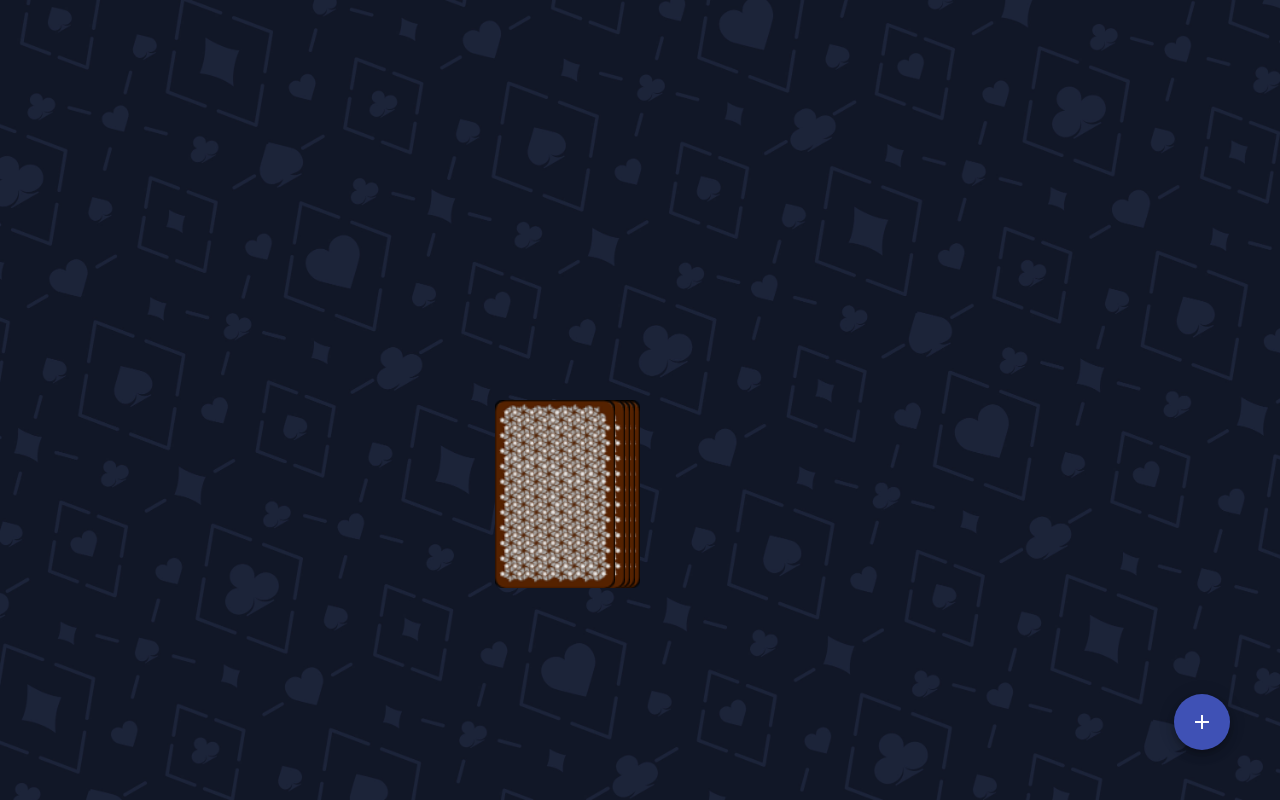
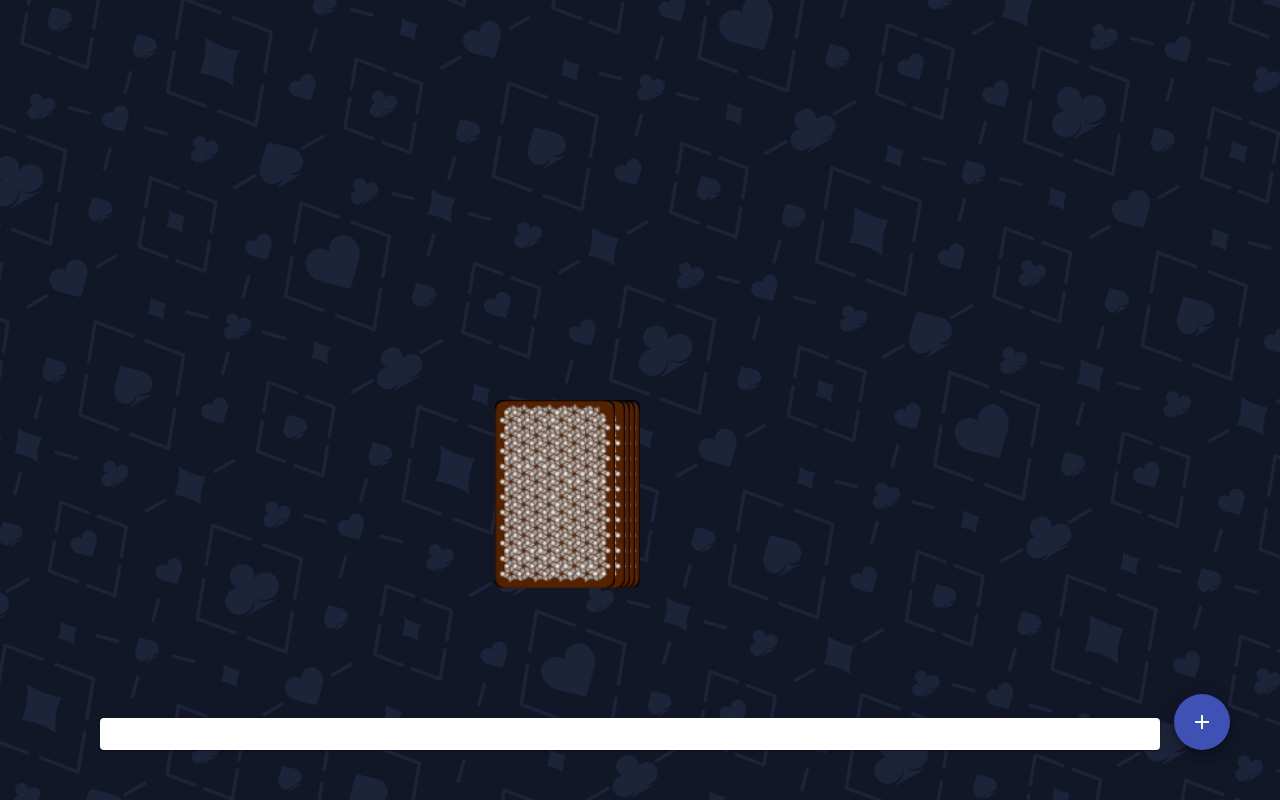
Before and after one commit to lucas-hmchr/ringoffire, an Angular app: page /game in a window 1280 px wide. Built offline with nearby package versions, Linux system fonts and the light colour scheme.

Commit message:
add game info

```diff
--- /dev/null
+++ b/src/app/game-info/game-info.component.html
@@ -0,0 +1,10 @@
+<mat-card>
+    <mat-card-header>
+        <mat-card-title>
+            {{ title }}
+        </mat-card-title>
+    </mat-card-header>
+    <mat-card-content>
+    {{ description }}
+    </mat-card-content>
+</mat-card>
--- /dev/null
+++ b/src/app/game-info/game-info.component.ts
@@ -0,0 +1,40 @@
+import { Component, Input, OnChanges, OnInit } from '@angular/core';
+import { MatCardModule } from '@angular/material/card';
+
+@Component({
+  selector: 'app-game-info',
+  imports: [MatCardModule],
+  templateUrl: './game-info.component.html',
+  styleUrl: './game-info.component.scss'
+})
+export class GameInfoComponent implements OnChanges {
+  cardAction = [
+    { title: 'Waterfall', description: 'Everyone has to start drinking at the same time. As soon as player 1 stops drinking, player 2 may stop drinking. Player 3 may stop as soon as player 2 stops drinking, and so on.' },
+    { title: 'You', description: 'You decide who drinks' },
+    { title: 'Me', description: 'Congrats! Drink a shot!' },
+    { title: 'Category', description: 'Come up with a category (e.g. Colors). Each player must enumerate one item from the category.' },
+    { title: 'Bust a jive', description: 'Player 1 makes a dance move. Player 2 repeats the dance move and adds a second one. ' },
+    { title: 'Chicks', description: 'All girls drink.' },
+    { title: 'Heaven', description: 'Put your hands up! The last player drinks!' },
+    { title: 'Mate', description: 'Pick a mate. Your mate must always drink when you drink and the other way around.' },
+    { title: 'Thumbmaster', description: '' },
+    { title: 'Men', description: 'All men drink.' },
+    { title: 'Quizmaster', description: '' },
+    { title: 'Never have i ever...', description: 'Say something you nnever did. Everyone who did it has to drink.' },
+    { title: 'Rule', description: 'Make a rule. Everyone needs to drink when he breaks the rule.' },
+  ];
+
+  title: string = '';
+  description: string = '';
+
+  @Input() card: string = '';
+
+  ngOnChanges(): void {
+    if (this.card) {
+      let cardNumber = +this.card.split('_')[1];
+      this.title = this.cardAction[cardNumber - 1].title;
+      this.description = this.cardAction[cardNumber - 1].description;
+    }
+
+  }
+}
--- a/src/app/game/game.component.html
+++ b/src/app/game/game.component.html
@@ -21,6 +21,7 @@
         }
     </div>
 </div>
+<app-game-info class="pin-bottom" [card]="currentCard"></app-game-info>
 <button mat-fab color="primary" class="btn-add" (click)="openDialog()">
   <mat-icon>add</mat-icon>
 </button>
--- a/src/app/game/game.component.scss
+++ b/src/app/game/game.component.scss
@@ -70,3 +70,10 @@
     right: 50px;
     bottom: 50px;
 }
+
+.pin-bottom{
+    position: absolute;
+    bottom: 50px;
+    left: 100px;
+    right: 120px;
+}
--- a/src/app/game/game.component.ts
+++ b/src/app/game/game.component.ts
@@ -6,10 +6,11 @@ import { MatButtonModule } from '@angular/material/button';
 import { MatIconModule } from '@angular/material/icon';
 import { MatDialog } from '@angular/material/dialog';
 import { DialogAddPlayerComponent } from '../dialog-add-player/dialog-add-player.component';
+import { GameInfoComponent } from "../game-info/game-info.component";
 
 @Component({
   selector: 'app-game',
-  imports: [CommonModule, PlayerComponent, MatButtonModule, MatIconModule],
+  imports: [CommonModule, PlayerComponent, MatButtonModule, MatIconModule, GameInfoComponent],
   templateUrl: './game.component.html',
   styleUrl: './game.component.scss'
 })
```
Also changed, not shown: src/app/game-info/game-info.component.scss (added), 1 other file (tests, documents, lock files or other folders).
